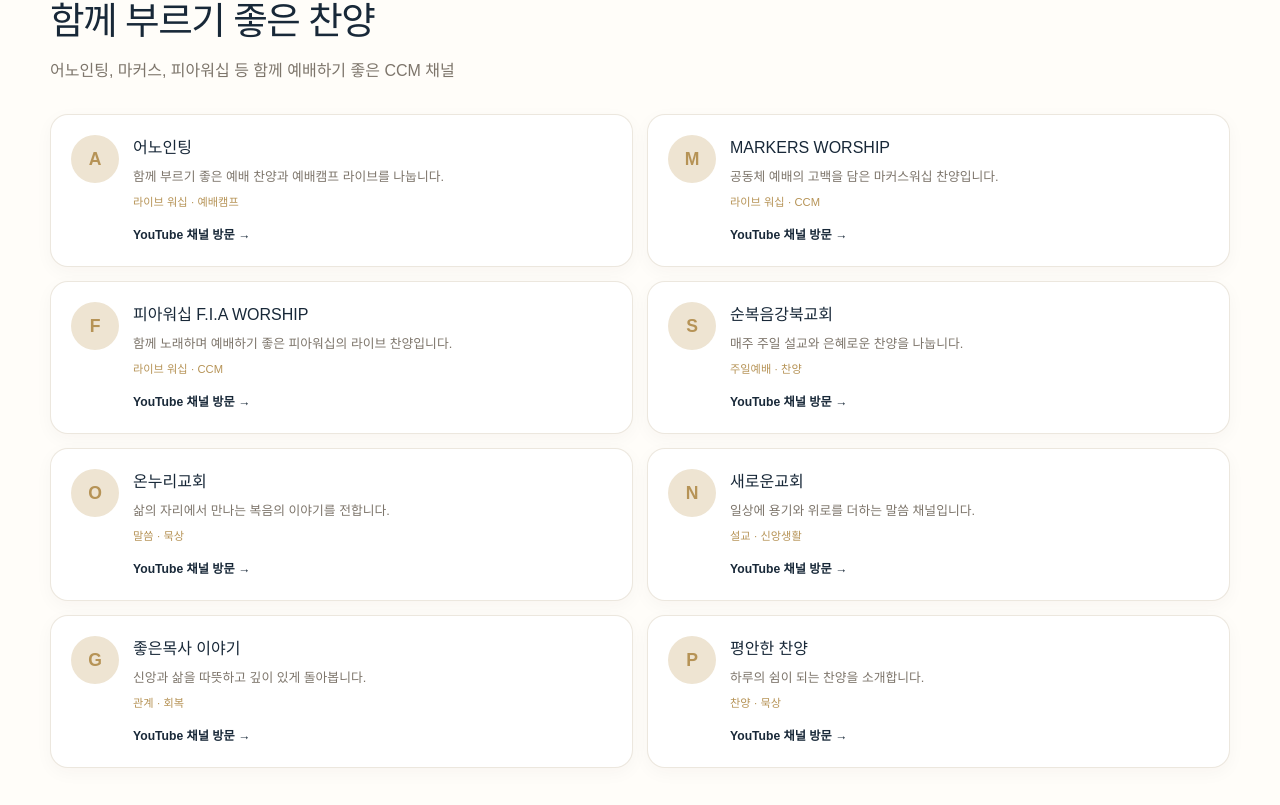
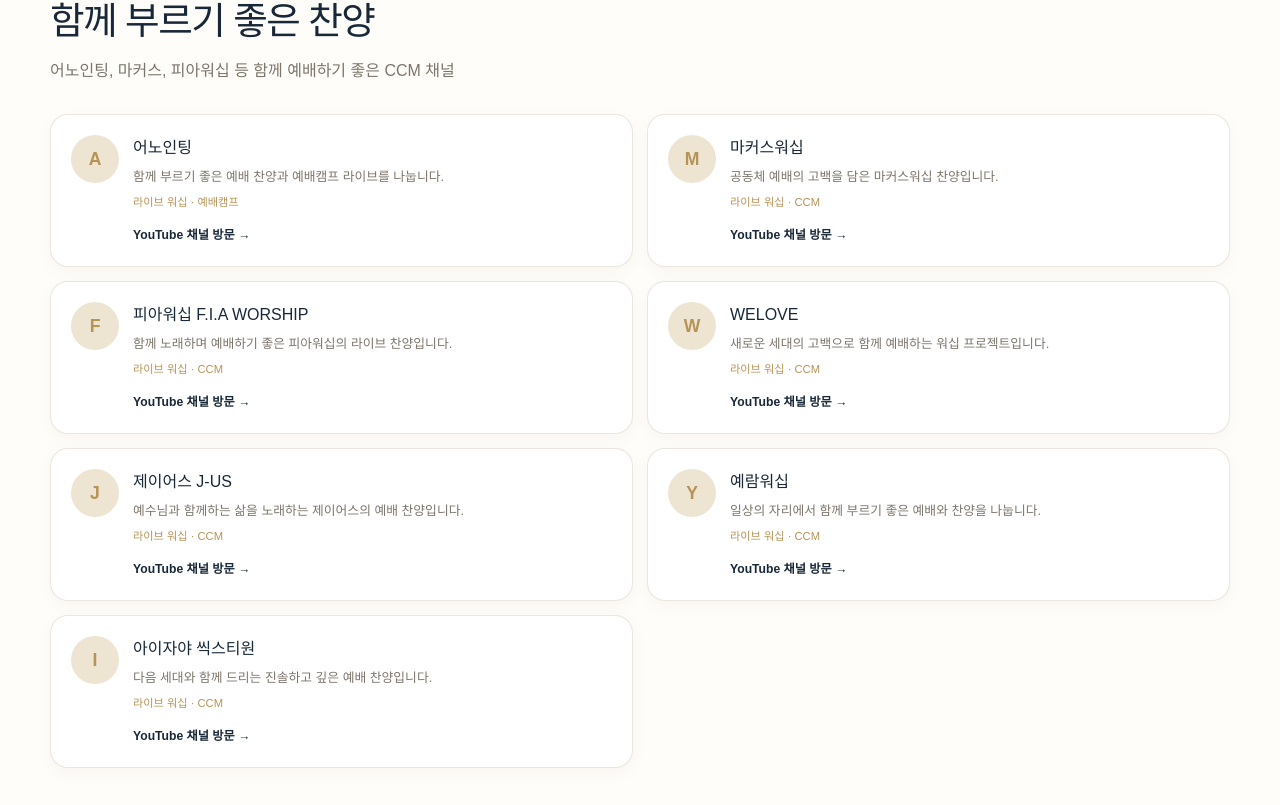
Before and after one commit to kongdary/worship-and-word, a Next.js app: page / in a window 1280 px wide. Shown: the part 7155-7960 px from the top of the page. Built offline with nearby package versions, Linux system fonts and the light colour scheme.

Commit message:
Curate worship channel list

```diff
--- a/data/channels.ts
+++ b/data/channels.ts
@@ -1,10 +1,9 @@
 export const channels = [
  {name:"어노인팅",initial:"A",description:"함께 부르기 좋은 예배 찬양과 예배캠프 라이브를 나눕니다.",contents:"라이브 워십 · 예배캠프",url:"https://www.youtube.com/@Anointingworship"},
- {name:"MARKERS WORSHIP",initial:"M",description:"공동체 예배의 고백을 담은 마커스워십 찬양입니다.",contents:"라이브 워십 · CCM",url:"https://www.youtube.com/@markersworship"},
+ {name:"마커스워십",initial:"M",description:"공동체 예배의 고백을 담은 마커스워십 찬양입니다.",contents:"라이브 워십 · CCM",url:"https://www.youtube.com/@markersworship"},
  {name:"피아워십 F.I.A WORSHIP",initial:"F",description:"함께 노래하며 예배하기 좋은 피아워십의 라이브 찬양입니다.",contents:"라이브 워십 · CCM",url:"https://www.youtube.com/@FIAWORSHIP"},
- {name:"순복음강북교회",initial:"S",description:"매주 주일 설교와 은혜로운 찬양을 나눕니다.",contents:"주일예배 · 찬양",url:"https://www.youtube.com"},
- {name:"온누리교회",initial:"O",description:"삶의 자리에서 만나는 복음의 이야기를 전합니다.",contents:"말씀 · 묵상",url:"https://www.youtube.com"},
- {name:"새로운교회",initial:"N",description:"일상에 용기와 위로를 더하는 말씀 채널입니다.",contents:"설교 · 신앙생활",url:"https://www.youtube.com"},
- {name:"좋은목사 이야기",initial:"G",description:"신앙과 삶을 따뜻하고 깊이 있게 돌아봅니다.",contents:"관계 · 회복",url:"https://www.youtube.com"},
- {name:"평안한 찬양",initial:"P",description:"하루의 쉼이 되는 찬양을 소개합니다.",contents:"찬양 · 묵상",url:"https://www.youtube.com"},
+ {name:"WELOVE",initial:"W",description:"새로운 세대의 고백으로 함께 예배하는 워십 프로젝트입니다.",contents:"라이브 워십 · CCM",url:"https://www.youtube.com/@welovecreators"},
+ {name:"제이어스 J-US",initial:"J",description:"예수님과 함께하는 삶을 노래하는 제이어스의 예배 찬양입니다.",contents:"라이브 워십 · CCM",url:"https://www.youtube.com/@jusministry"},
+ {name:"예람워십",initial:"Y",description:"일상의 자리에서 함께 부르기 좋은 예배와 찬양을 나눕니다.",contents:"라이브 워십 · CCM",url:"https://www.youtube.com/@yeramworship"},
+ {name:"아이자야 씩스티원",initial:"I",description:"다음 세대와 함께 드리는 진솔하고 깊은 예배 찬양입니다.",contents:"라이브 워십 · CCM",url:"https://www.youtube.com/@Isaiah6tyOne"},
 ];
```
